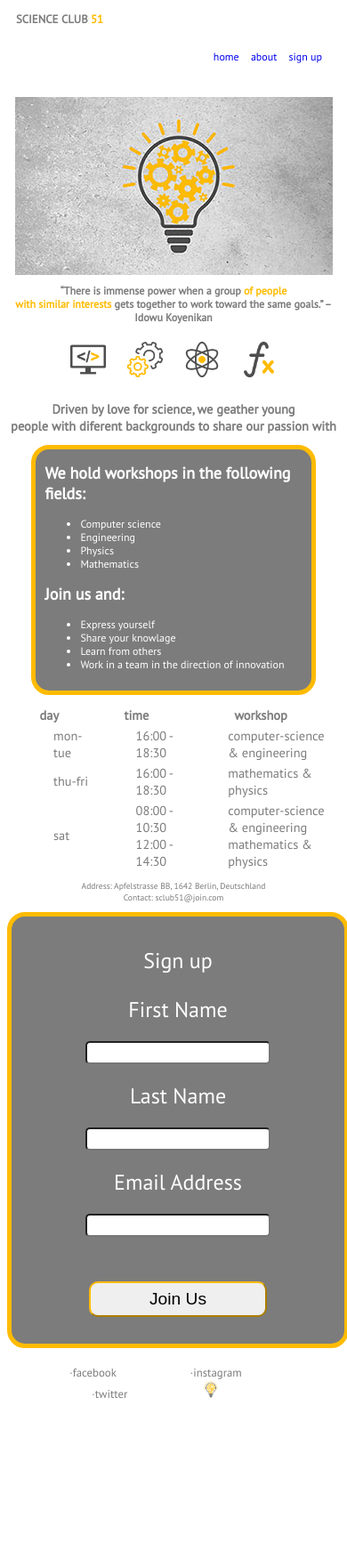
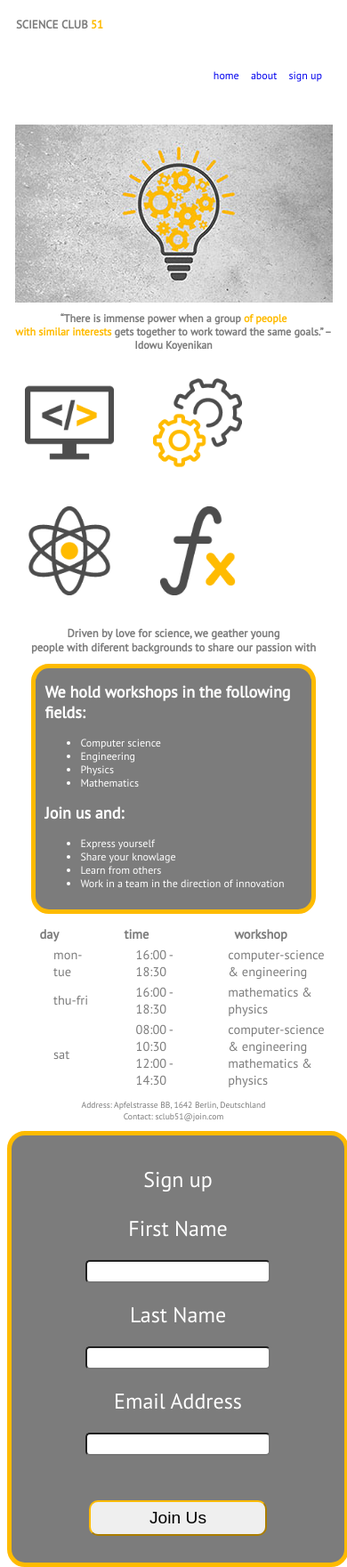
Before and after one commit to Nezzo23/science-club, a plain HTML site: page index.html in a window 390 px wide. Shown: the top 1761 px of the page at 89% size. Before the commit the page ends 1591 px from the top, so only its background shows below. Drawn offline with Linux system fonts and the light colour scheme.

Commit message:
inspecting errors

```diff
--- a/assets/css/style.css
+++ b/assets/css/style.css
@@ -1,11 +1,14 @@
 @import url('https://fonts.googleapis.com/css2?family=PT+Sans&display=swap');
-
 
 
 body {
     font-family: 'PT Sans', sans-serif;
     font-weight: 400;
     color: rgb(124, 124, 124);
+}
+
+.inline {
+    display: inline;
 }
 
 #name {
@@ -27,6 +30,7 @@ body {
     font-size: 250%;
 }
 
+
 #menu a {
     text-decoration: none;
 }
@@ -35,11 +39,6 @@ body {
     display: inline;
     margin-right: 20px;
     color: rgb(124, 124, 124);
-}
-
-#name,
-#menu {
-    line-height: 10px;
 }
 
 #top-wallpaper {
@@ -115,31 +114,6 @@ table {
     text-align: center;
 }
 
-/* styling footer */
-
-footer {
-    height: 150px;
-    margin-top: 80px;
-    margin-bottom: 80px;
-}
-
-.social-networks {
-    text-align: center;
-
-}
-
-.social-networks li {
-    display: inline;
-    padding-right: 80px;
-    font-size: 300%;
-}
-
-.social-networks a {
-    text-decoration: none;
-    color: rgb(124, 124, 124);
-}
-
-
 form {
     width: 100%;
     color: white;
@@ -180,6 +154,32 @@ form input {
 .join:hover {
     background-color: rgb(255, 187, 0);
 }
+
+/* styling footer */
+
+footer {
+    height: 150px;
+    margin-top: 80px;
+    margin-bottom: 80px;
+}
+
+.social-networks {
+    text-align: center;
+
+}
+
+.social-networks li {
+    display: inline;
+    padding-right: 80px;
+    font-size: 300%;
+}
+
+.social-networks a {
+    text-decoration: none;
+    color: rgb(124, 124, 124);
+}
+
+
 
 #logo {
     height: 70px;
@@ -431,10 +431,6 @@ footer {
      background: url(../images/700.jpg) no-repeat center center;
  }
 
-    .icon {
-        width: 40px;
-        padding: 10px;
-    }
 
     #about-us {
         padding-left: 10px;
@@ -449,9 +445,13 @@ footer {
         font-size: 50%;
     }
 
+    .icon {
+        width: 100px;
+        padding: 20px;
+     }
 
     #about-top {
-        font-size: 40%;
+        font-size: 35%;
     }
 
     table {
@@ -465,7 +465,10 @@ footer {
 
     .social-networks li {
         font-size: 80%;
+        display: flex;
+        flex-direction: column;
     }
+
 
 #logo {
     height: 20px;
@@ -495,19 +498,6 @@ footer {
         #bg-image {
             height: 200px;
             background: url(../images/500.jpg) no-repeat center center;
+        }
+
 }
-
-
- /* #workshop-types {
-        height: fit-content;
-        width: fit-content;
-        display: flex;
-        flex-direction: column;
-        margin: 0 auto;
-    } */
-
-
- /* .social-networks li {
-        display: flex;
-        flex-direction: column;
-    } */
--- a/index.html
+++ b/index.html
@@ -10,11 +10,12 @@
 </head>
 
 <body>
-    <header>
+    <section id="header">
         <a href="index.html">
-            <h1 id="name">Science Club <span>51</span></h2>
+            <h1 id="name">Science Club <span>51</span></h1>
         </a>
-        <nav>
+        </div>
+        <nav id="right">
             <ul id="menu">
                 <li>
                     <a href="index.html">home</a>
@@ -28,7 +29,8 @@
             </ul>
         </nav>
         </a>
-    </header>
+        </div>
+    </section>
 
     <section id="top-wallpaper">
         <div id="bg-image"></div>
```
